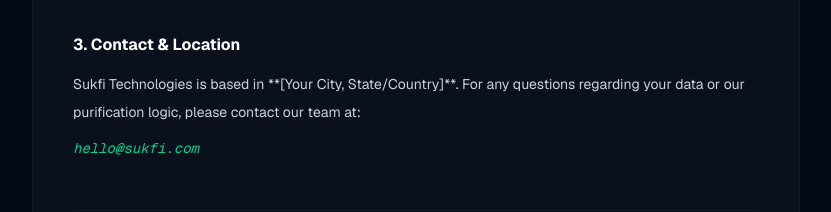
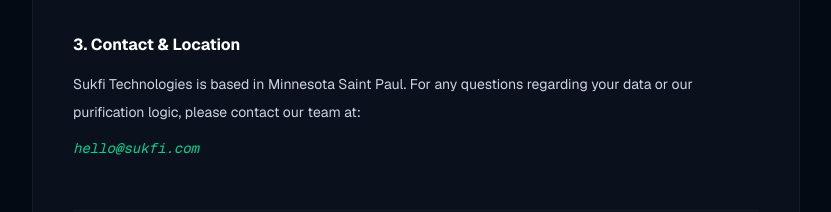
Before and after one commit to mubashiraden00-alt/Sukfi-waitlist, a Next.js app: page /privacy in a window 1280 px wide. Shown: the part 574-786 px from the top of the page, without its empty margins (224-1055 px from the left). Built offline with nearby package versions, Linux system fonts and the light colour scheme.

Commit message:
docs: update privacy policy with Minnesota Saint Paul location

```diff
--- a/src/app/privacy/page.tsx
+++ b/src/app/privacy/page.tsx
@@ -27,7 +27,7 @@
         <section className="mb-12">
           <h2 className="text-white font-bold mb-3">3. Contact & Location</h2>
           <p className="text-sm leading-7">
-            Sukfi Technologies is based in **[Your City, State/Country]**. For any questions regarding your data or our purification logic, please contact our team at:
+            Sukfi Technologies is based in Minnesota Saint Paul. For any questions regarding your data or our purification logic, please contact our team at:
             <br />
             <span className="text-emerald-400 font-mono mt-2 block italic">hello@sukfi.com</span>
           </p>
```
